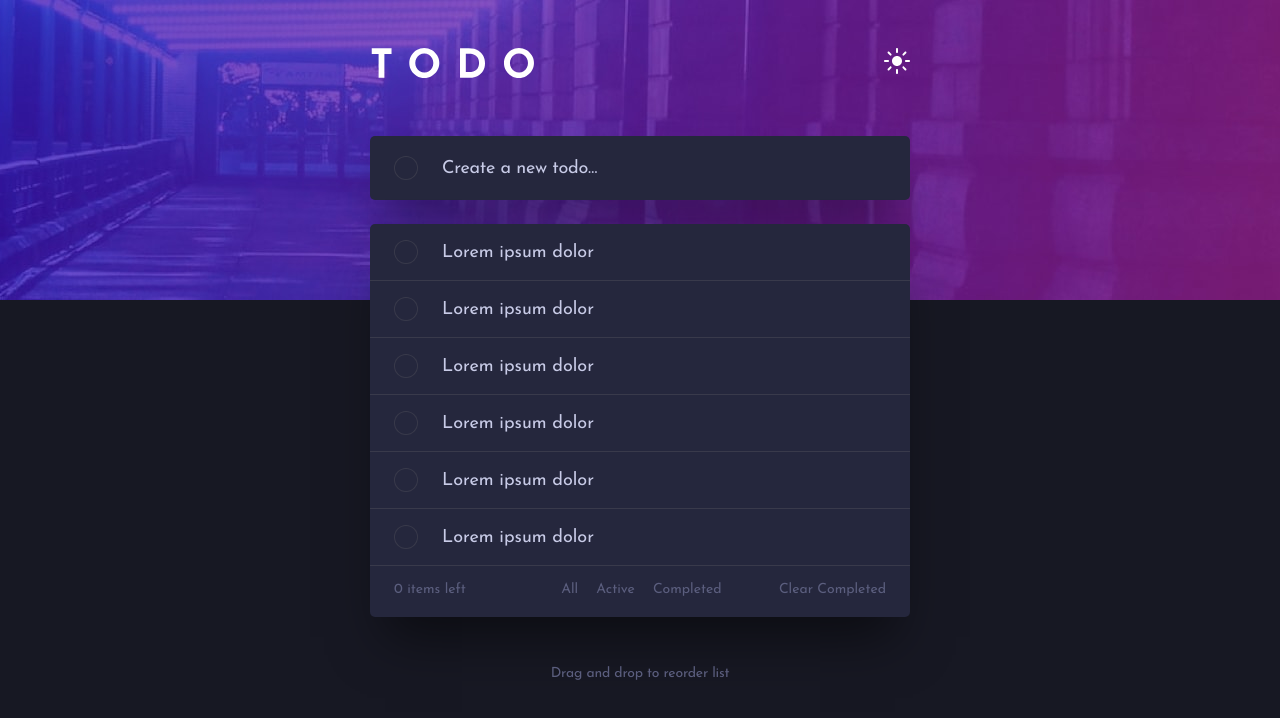
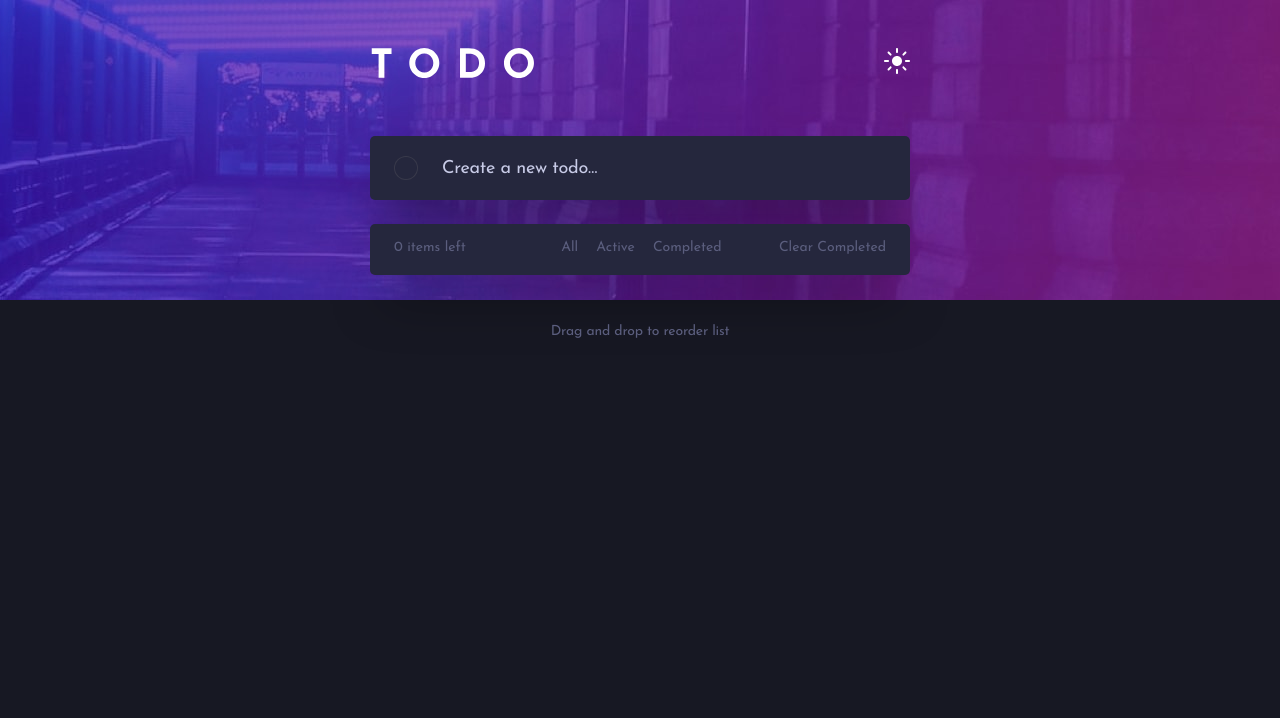
Before and after one commit to daklo91/todo-react, a React (Create React App) app: page / in a window 1280 px wide. Shown: the top 718 px of the page. Built offline with nearby package versions, Linux system fonts and the light colour scheme.

Commit message:
fix #7 Add todo and unique ID

```diff
--- a/src/App.js
+++ b/src/App.js
@@ -21,8 +21,13 @@ function App() {
   }, [prefferedTheme]);
 
   const getInputTextHandler = (e) => {
+    const id = Math.random().toString(16).slice(2);
+    const obj = {
+      text: e,
+      id: id,
+    };
     setTodoListData(() => {
-      return todoListData.concat(e);
+      return todoListData.concat(obj);
     });
   };
 
--- a/src/components/todoComponents/TodoItem.js
+++ b/src/components/todoComponents/TodoItem.js
@@ -1,6 +1,6 @@
 import classes from "./TodoItem.module.css";
 
-function TodoItem() {
+function TodoItem(props) {
   return (
     <li>
       <div className={classes.groupCheckmarkText}>
@@ -9,7 +9,7 @@ function TodoItem() {
             <div className={classes.checkmark}></div>
           </div>
         </button>
-        <div className={classes.text}>Lorem ipsum dolor</div>
+        <div className={classes.text}>{props.text}</div>
       </div>
       <button className={classes.svgButton}>
         <svg
--- a/src/components/todoComponents/TodoList.js
+++ b/src/components/todoComponents/TodoList.js
@@ -2,16 +2,13 @@ import TodoItem from "./TodoItem";
 import ClearTodo from "./ClearTodo";
 import classes from "./TodoList.module.css";
 
-function TodoList() {
+function TodoList(props) {
   return (
     <div className={classes.container}>
       <ul>
-        <TodoItem />
-        <TodoItem />
-        <TodoItem />
-        <TodoItem />
-        <TodoItem />
-        <TodoItem />
+        {props.todoListData.map((todo) => (
+          <TodoItem key={todo.id} text={todo.text} />
+        ))}
       </ul>
       <ClearTodo />
     </div>
```
